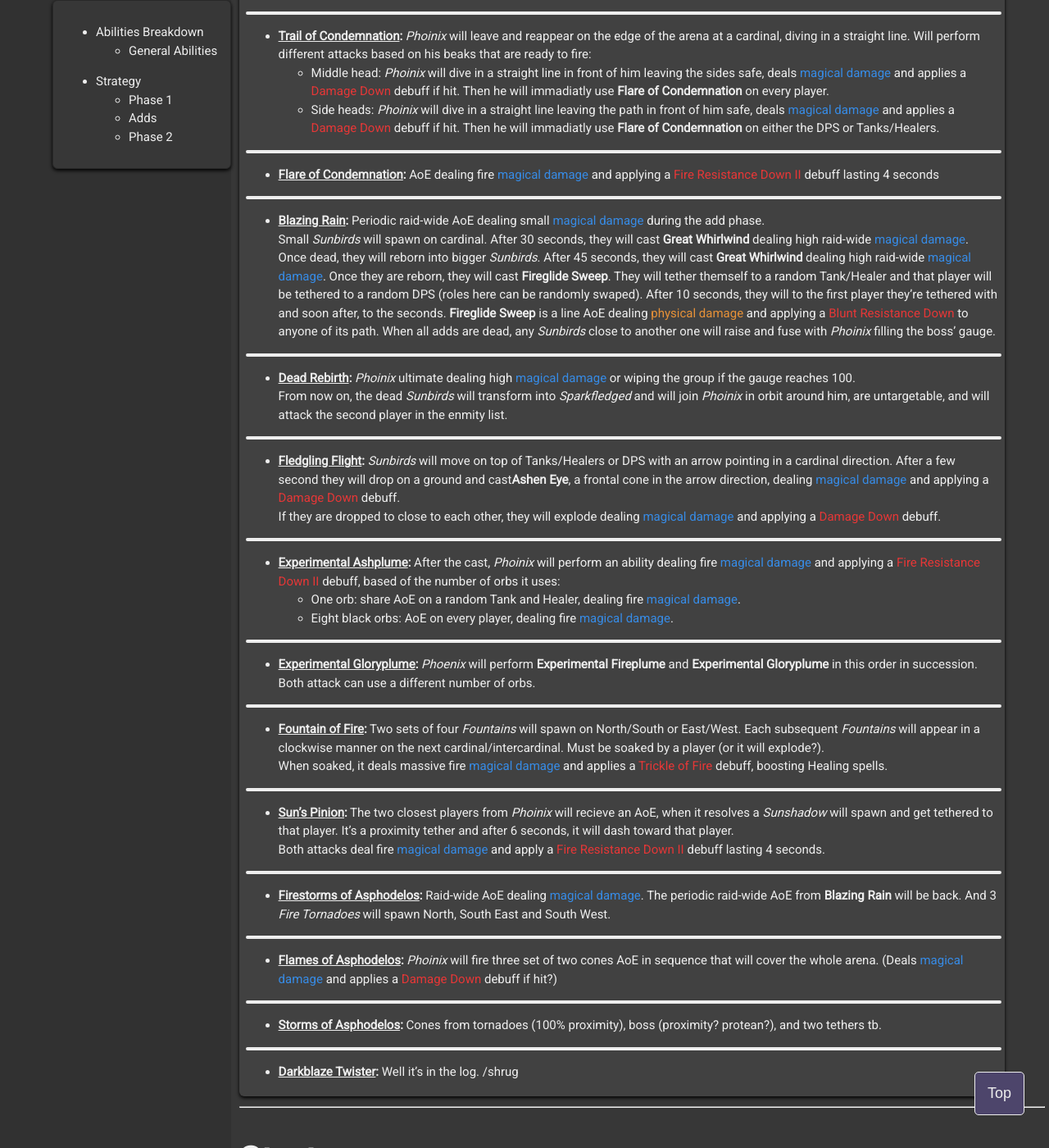
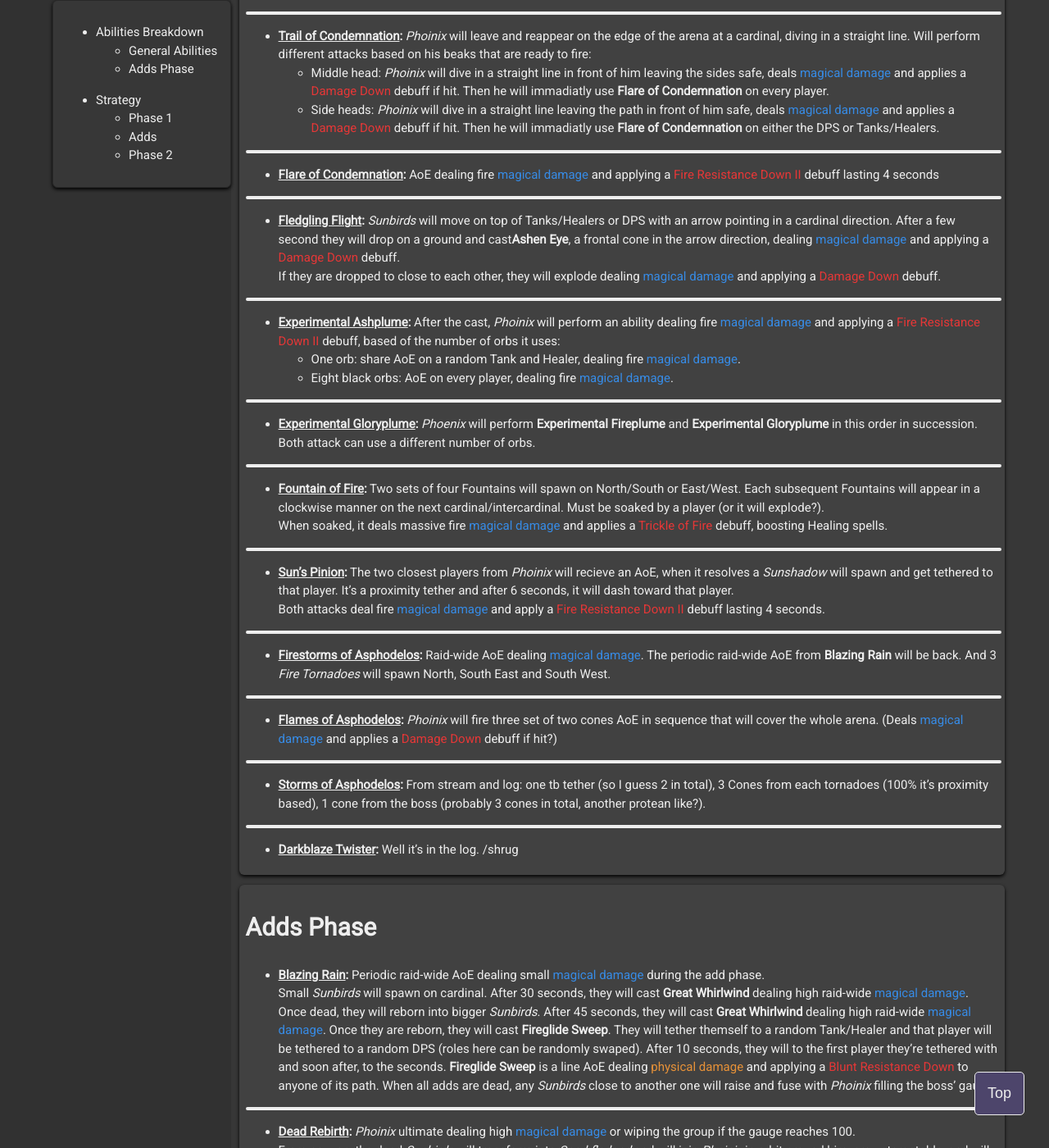
Before and after one commit to VacCrow/vaccrow.github.io, a Jekyll site: the page built from guides/savages/pandaemonium/P3S.md, in a window 1280 px wide and 1400 px high, scrolled down 1473 px. Shown: the whole window at 82% size. Built offline with Jekyll 4.4.1, drawn with Linux system fonts in a browser that asks for light colours; some of the changed lines change nothing that is shown; some of the changed text lies outside the part shown.

Commit message:
P3S updated to Fountains

```diff
--- a/_data/guidesSummary.yml
+++ b/_data/guidesSummary.yml
@@ -122,6 +122,7 @@
   - name: Abilities Breakdown
     section:
       - name: General Abilities
+      - name: Adds Phase
   - name: Strategy
     section:
       - name: Phase 1
--- a/guides/savages/pandaemonium/P3S.md
+++ b/guides/savages/pandaemonium/P3S.md
@@ -45,7 +45,7 @@
 + **<ins>Darkened Fire</ins>:**
 Four *Darkened Fire* adds will spawn on top of either DPS or Tanks/Healers.
 If two adds are too close, they explode dealing <span class="magic">magical damage</span> and applying a <span class="debuff">Damage Down</span> debuff. After 22 seconds, the adds will exploded dealing very high <span class="magic">magical damage</span> and applying a <span class="debuff">Damage Down</span> debuff.
-Each adds have a <span class="buff">Darkened Fire</span> buff with 4 stacks. As long as an add has one stack it has an <span class="buff">Invincibility</span> buff and doesn't take damage. A stack is remove when it's hit by **Brightened Fire**.
+Each adds have a <span class="buff">Darkened Fire</span> buff with 4 stacks. As long as an add has one stack of <span class="buff">Darkened Fire</span>, it has an <span class="buff">Invincibility</span> buff and doesn't take damage. A stack is remove when hit by **Brightened Fire**.
 
 ___
 
@@ -76,19 +76,6 @@
 
 ___
 
-+ **<ins>Blazing Rain</ins>:**
-Periodic raid-wide AoE dealing small <span class="magic">magical damage</span> during the add phase.
-Small *Sunbirds* will spawn on cardinal. After 30 seconds, they will cast **Great Whirlwind** dealing high raid-wide <span class="magic">magical damage</span>.
-Once dead, they will reborn into bigger *Sunbirds*. After 45 seconds, they will cast **Great Whirlwind** dealing high raid-wide <span class="magic">magical damage</span>. Once they are reborn, they will cast **Fireglide Sweep**. They will tether themself to a random Tank/Healer and that player will be tethered to a random DPS (roles here can be randomly swaped). After 10 seconds, they will to the first player they're tethered with and soon after, to the seconds. **Fireglide Sweep** is a line AoE dealing <span class="phys">physical damage</span> and applying a <span class="debuff">Blunt Resistance Down</span> to anyone of its path.
-When all adds are dead, any *Sunbirds* close to another one will raise and fuse with *Phoinix* filling the boss' gauge.
-
-___
-
-+ **<ins>Dead Rebirth</ins>:**
-*Phoinix* ultimate dealing high <span class="magic">magical damage</span> or wiping the group if the gauge reaches 100.
-From now on, the dead *Sunbirds* will transform into *Sparkfledged* and will join *Phoinix* in orbit around him, are untargetable, and will attack the second player in the enmity list.
-
-___
 
 + **<ins>Fledgling Flight</ins>:**
 *Sunbirds* will move on top of Tanks/Healers or DPS with an arrow pointing in a cardinal direction. After a few second they will drop on a ground and cast**Ashen Eye**, a frontal cone in the arrow direction, dealing <span class="magic">magical damage</span> and applying a <span class="debuff">Damage Down</span> debuff.
@@ -109,7 +96,7 @@
 ___
 
 + **<ins>Fountain of Fire</ins>:**
-Two sets of four *Fountains* will spawn on North/South or East/West. Each subsequent *Fountains* will appear in a clockwise manner on the next cardinal/intercardinal. Must be soaked by a player (or it will explode?).
+Two sets of four Fountains will spawn on North/South or East/West. Each subsequent Fountains will appear in a clockwise manner on the next cardinal/intercardinal. Must be soaked by a player (or it will explode?).
 When soaked, it deals massive fire <span class="magic">magical damage</span> and applies a <span class="debuff">Trickle of Fire</span> debuff, boosting Healing spells.
 
 ___
@@ -131,12 +118,29 @@
 ___
 
 + **<ins>Storms of Asphodelos</ins>:**
-Cones from tornadoes (100% proximity), boss (proximity? protean?), and two tethers tb.
+From stream and log: one tb tether (so I guess 2 in total), 3 Cones from each tornadoes (100% it's proximity based), 1 cone from the boss (probably 3 cones in total, another protean like?).
 
 ___
 
-+ **<ins> Darkblaze Twister</ins>:**
++ **<ins>Darkblaze Twister</ins>:**
 Well it's in the log. /shrug
+
+</div>
+
+<div class="guideSection" markdown="1">
+<h2><a id="ABAdds Phase">Adds Phase</a></h2>
+
++ **<ins>Blazing Rain</ins>:**
+Periodic raid-wide AoE dealing small <span class="magic">magical damage</span> during the add phase.
+Small *Sunbirds* will spawn on cardinal. After 30 seconds, they will cast **Great Whirlwind** dealing high raid-wide <span class="magic">magical damage</span>.
+Once dead, they will reborn into bigger *Sunbirds*. After 45 seconds, they will cast **Great Whirlwind** dealing high raid-wide <span class="magic">magical damage</span>. Once they are reborn, they will cast **Fireglide Sweep**. They will tether themself to a random Tank/Healer and that player will be tethered to a random DPS (roles here can be randomly swaped). After 10 seconds, they will to the first player they're tethered with and soon after, to the seconds. **Fireglide Sweep** is a line AoE dealing <span class="phys">physical damage</span> and applying a <span class="debuff">Blunt Resistance Down</span> to anyone of its path.
+When all adds are dead, any *Sunbirds* close to another one will raise and fuse with *Phoinix* filling the boss' gauge.
+
+___
+
++ **<ins>Dead Rebirth</ins>:**
+*Phoinix* ultimate dealing high <span class="magic">magical damage</span> or wiping the group if the gauge reaches 100.
+From now on, the dead *Sunbirds* will transform into *Sparkfledged* and will join *Phoinix* in orbit around him, are untargetable, and will attack the second player in the enmity list.
 
 </div>
 ___
@@ -193,8 +197,24 @@
 *Phoinix* will cast **Fledgling Flight** and the *Sparkfledged* will appear on top of 4 players, these players have to place them on the edge of the inner square, facing outside, on cardinal. Once placed, everyone should move in to avoid **Ashen Eye**:
 <img class="soloImg" src="{{ page.imagePath | append: "fledgling.jpg" }}">
 
-Stack mid after for **Experimental Gloryplume**. The **Experimental Fireplume** part is always 8 orbs here(?), and the **Experimental Charplume** is random. Base on the initial explosion, split into 2 groups on each side, then either stack or spread when the middle explosion happens.
-Example with 1 orb for the **Experimental Charplume** part:
+Stack mid after for **Experimental Gloryplume**. The **Experimental Fireplume** part is always 8 orbs here, and the **Experimental Ashplume** is random. Base on the initial explosion, split into 2 groups, Tanks/Melees on one side and Healer/Ranged on the other, then either stack or spread when the middle explosion happens.
+Example with 1 orb for the **Experimental Ashplume** part:
 {% assign slideCounter = slideCounter | plus: 1 %}
-{% include slideshow.html imgLink="gloryP1.jpg;gloryP2.jpg;gloryP3.jpg;gloryP4.jpg;gloryP5.jpg" imgDesc="Identify where you're going on the first explosion;Start moving;Step into the second explosion;Move a bit more;The stack happen right after the last explosion" slideNumber=slideCounter %}
+{% include slideshow.html imgLink="gloryP1.jpg;gloryP2.jpg;gloryP3.jpg;gloryP4.jpg;gloryP5.jpg" imgDesc="Identify where you're going on the first explosion;Start moving;Step into the second explosion;Stack properly;The stack happen right after the last explosion" slideNumber=slideCounter %}
+
+Regroup to heal everyone and get ready for **Fountain of Fire**. During the cast, let the Tanks being the closest to the boss since the first **Sun's Pinion** bait is immediate.
+<img class="soloImg" src="{{ page.imagePath | append: "fount1.jpg" }}">
+
+When the first Fountains appear, the Healers must move into them, on their respective sides, ready to soak them. Healers must heal themself after each soak.
+Meanwhile the rest of the group will split in 3 to bait the **Sun's Pinion** AoEs, Tanks, Melees and Ranged in this order. Everyone should be outside *Phoinix*' hitbox except the baiters who should be inside.
+When a player gets his **Sun's Pinion**, he will place it in front of the Fountain of their respective healer. The Tanks will place their AoEs in front of the first Fountains, Melees in front of the seconds and Ranged in front of the third. When a player *Sunshadow* appears, he has to wait half a second for the previous *Sunshadows* to dash then move across the arena to stand behind the opposite *Sunshadow* and wait here for his dash:
+{% assign slideCounter = slideCounter | plus: 1 %}
+{% include slideshow.html imgLink="fount2.jpg;fount3.jpg;fount4.jpg;fount5.jpg;fount6.jpg;fount7.jpg;fount8.jpg;fount9.jpg" imgDesc="Watch the first fountains to find your positions;Tanks move out and Melees move in;Melees get their <strong>Sun's Pinion</strong>;Melees move back, Ranged move in;Tanks swap positions, Ranged get their <strong>Sun's Pinion</strong>;1st dash happens, Melees swap positions, Ranged move out;2nd dash happens;Ranged swap positions" slideNumber=slideCounter %}
+
+After the last Fountains, regoup mid to heal and shield everyone with the <span class="debuff">Trickle of Fire</span> debuff for the two incoming **Scorched Exaltation** followed by **Heat of Condemnation**.
+
+Then Firestorms of Asphodelos into Flames of Asphodelos into Experimental Ashplume (spread or group stack).
+Flames of Asphodelos into Storms of Asphodelos.
+Darkblaze Twister
+Profit
 </div>
```
Also changed, not shown: assets/img/guides/savages/pandaemonium/P3S/fount1.jpg (added), assets/img/guides/savages/pandaemonium/P3S/fount2.jpg (added), assets/img/guides/savages/pandaemonium/P3S/fount3.jpg (added), assets/img/guides/savages/pandaemonium/P3S/fount4.jpg (added), assets/img/guides/savages/pandaemonium/P3S/fount5.jpg (added), assets/img/guides/savages/pandaemonium/P3S/fount6.jpg (added), assets/img/guides/savages/pandaemonium/P3S/fount7.jpg (added), assets/img/guides/savages/pandaemonium/P3S/fount8.jpg (added), assets/img/guides/savages/pandaemonium/P3S/fount9.jpg (added), assets/img/guides/savages/pandaemonium/P3S/gloryP1.jpg, assets/img/guides/savages/pandaemonium/P3S/gloryP2.jpg, assets/img/guides/savages/pandaemonium/P3S/gloryP3.jpg, assets/img/guides/savages/pandaemonium/P3S/gloryP4.jpg, assets/img/guides/savages/pandaemonium/P3S/gloryP5.jpg.
